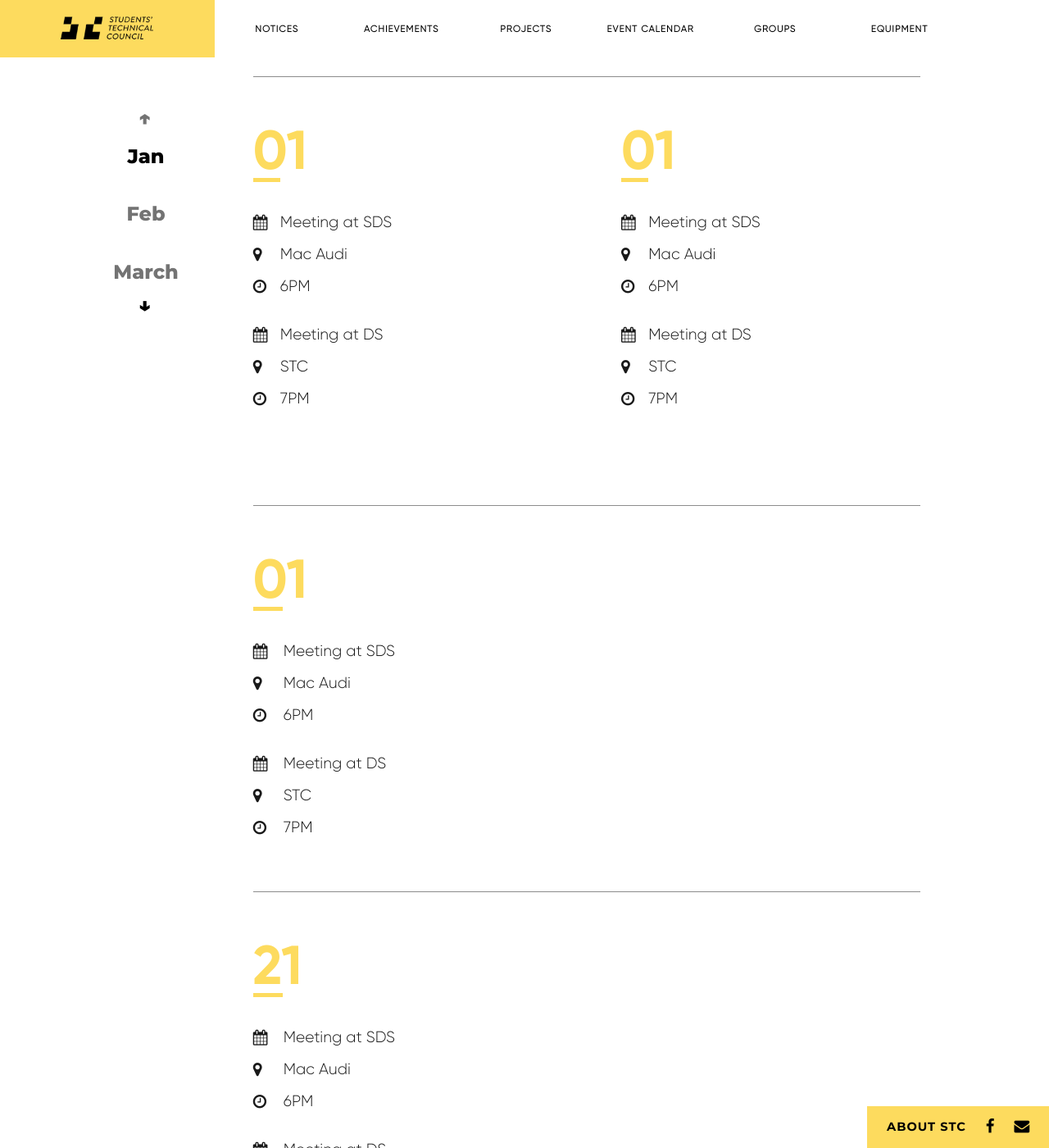
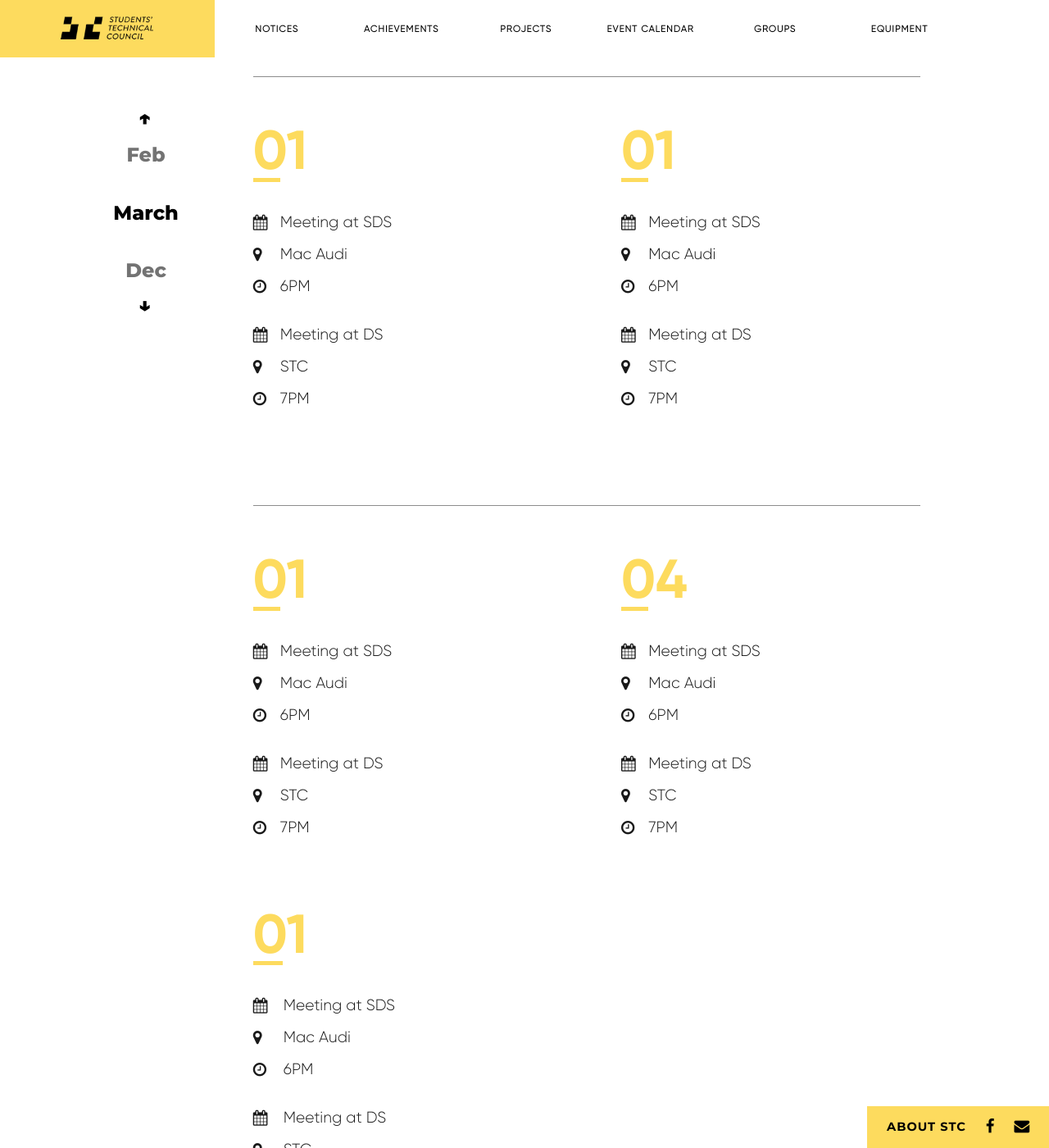
Before and after one commit to sdslabs/stc-iitr, a Jekyll site: the page built from calendar/index.html, in a window 1280 px wide and 1400 px high, scrolled down 1017 px. Shown: the whole window at 82% size. Built offline with Jekyll 4.4.1, drawn with Linux system fonts in a browser that asks for light colours; nearby versions of some CDN libraries.

Commit message:
Completes event calendar

```diff
--- a/_data/calendar.yml
+++ b/_data/calendar.yml
@@ -71,6 +71,26 @@
                 name: Meeting at DS
                 location: STC
                 time: 7PM
+      - date: '04'
+        events:
+            - event:
+                name: Meeting at SDS
+                location: Mac Audi
+                time: 6PM
+            - event:
+                name: Meeting at DS
+                location: STC
+                time: 7PM
+      - date: '01'
+        events:
+            - event:
+                name: Meeting at SDS
+                location: Mac Audi
+                time: 6PM
+            - event:
+                name: Meeting at DS
+                location: STC
+                time: 7PM
 - month:
     name: Dec
     dates:
--- a/scripts/calendar.js
+++ b/scripts/calendar.js
@@ -10,6 +10,7 @@
 	let downActive = true;
 	let active = 0;
 	let offsets = [];
+	let offsetMargin = $(window).height()/4;
 	let firstmonthOffset = months[0].offsetTop;
 
 	let marginTop = $('.date__row').css('margin-top');
@@ -63,29 +64,44 @@
 				downInView = (nextActive > currentActive) ? downInView + 1: downInView - 1;
 			}
 
-			scrollTo(active);
+			// scrollTo(active);
 			setScrollPermission(active);
 		}
 	};
 
 	calcOffsets();
 	scrollTo(0);
+	var tempactive = 0;
+	$(window).on('scroll', function() {
+		let pageOffset = window.pageYOffset + window.innerHeight;
+		$.each(offsets, function(index, offset) {
+			if(offsets[index] + firstmonthOffset + offsetMargin < pageOffset && pageOffset < offsets[index + 1] + firstmonthOffset + offsetMargin) {
+				let nextActive = index;
+				if(nextActive != tempactive) {
+					// console.log(tempactive, nextActive);
+					scrollAction(tempactive, nextActive, true);
+					tempactive = nextActive;
+				}
+			}
+		});
 
-	// $(window).on('scroll', function() {
-	// 	var pageOffset = window.pageYOffset + window.outerHeight;
-	// 	// console.log(pageOffset);
-	// 	$.each(offsets, function(index, offset) {
-	// 		if(offsets[index] + firstmonthOffset + 20 < pageOffset && pageOffset < offsets[index + 1] + firstmonthOffset + 20) console.log(index);
-	// 	});
-	// });
-	// console.log(offsets);
+	});
 
-	$('.calendar--down').on('click', () => scrollAction(active, active+1, downActive));
+	$('.calendar--down').on('click', () => {
+		let nextActive = active + 1;
+		scrollAction(active, active + 1, downActive);
+		scrollTo(nextActive);
+	});
 
-	$('.calendar--up').on('click', () => scrollAction(active, active-1, upActive));
+	$('.calendar--up').on('click', () => {
+		let nextActive = active - 1;
+		scrollAction(active, active - 1, upActive);
+		scrollTo(nextActive);
+	});
 
 	$('.c-left-nav__month').on('click', function () {
 		let nextActive = $(this).data('active');
 		scrollAction(active, nextActive, true);
+		scrollTo(nextActive);
 	});
 });
```
